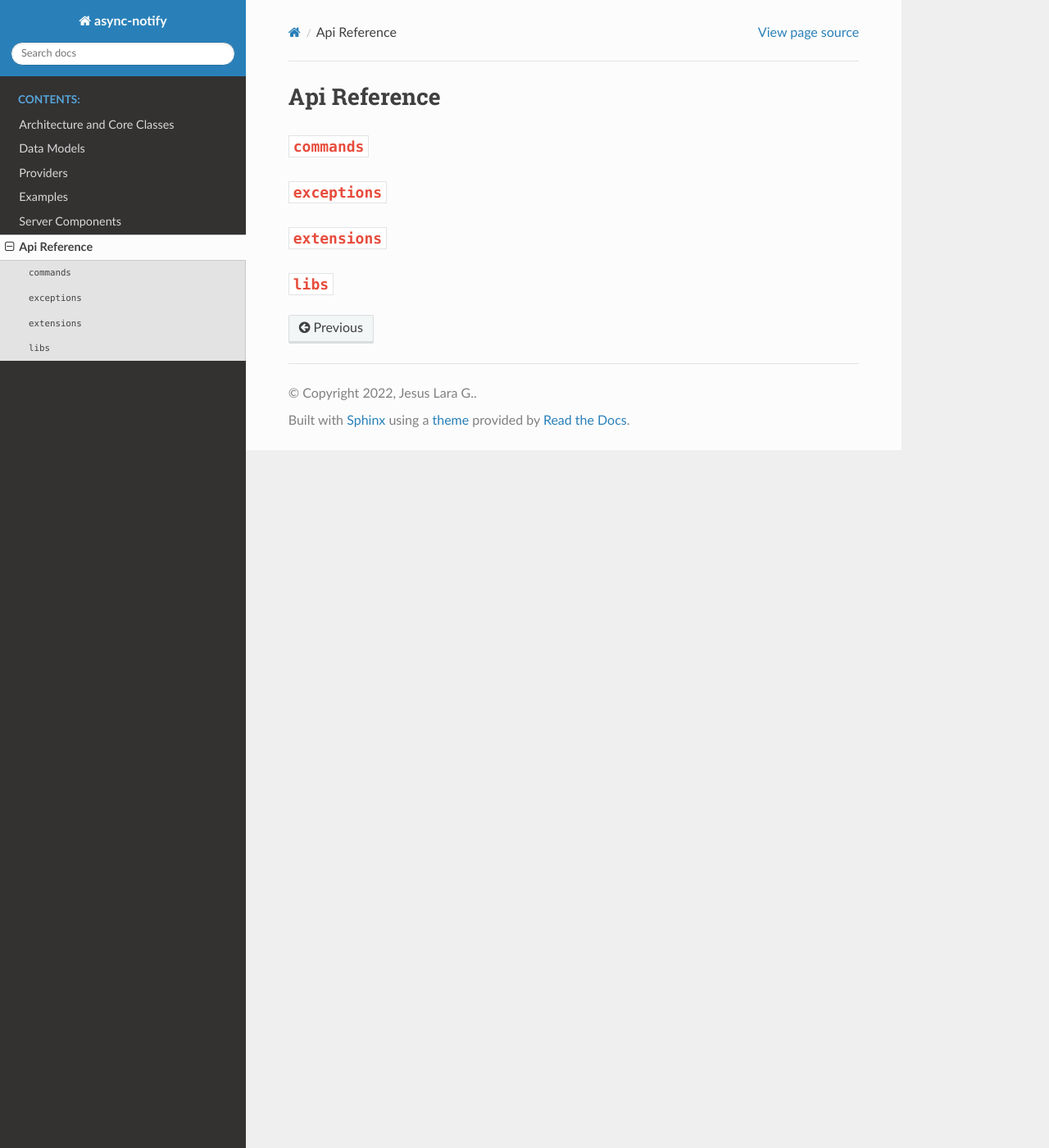
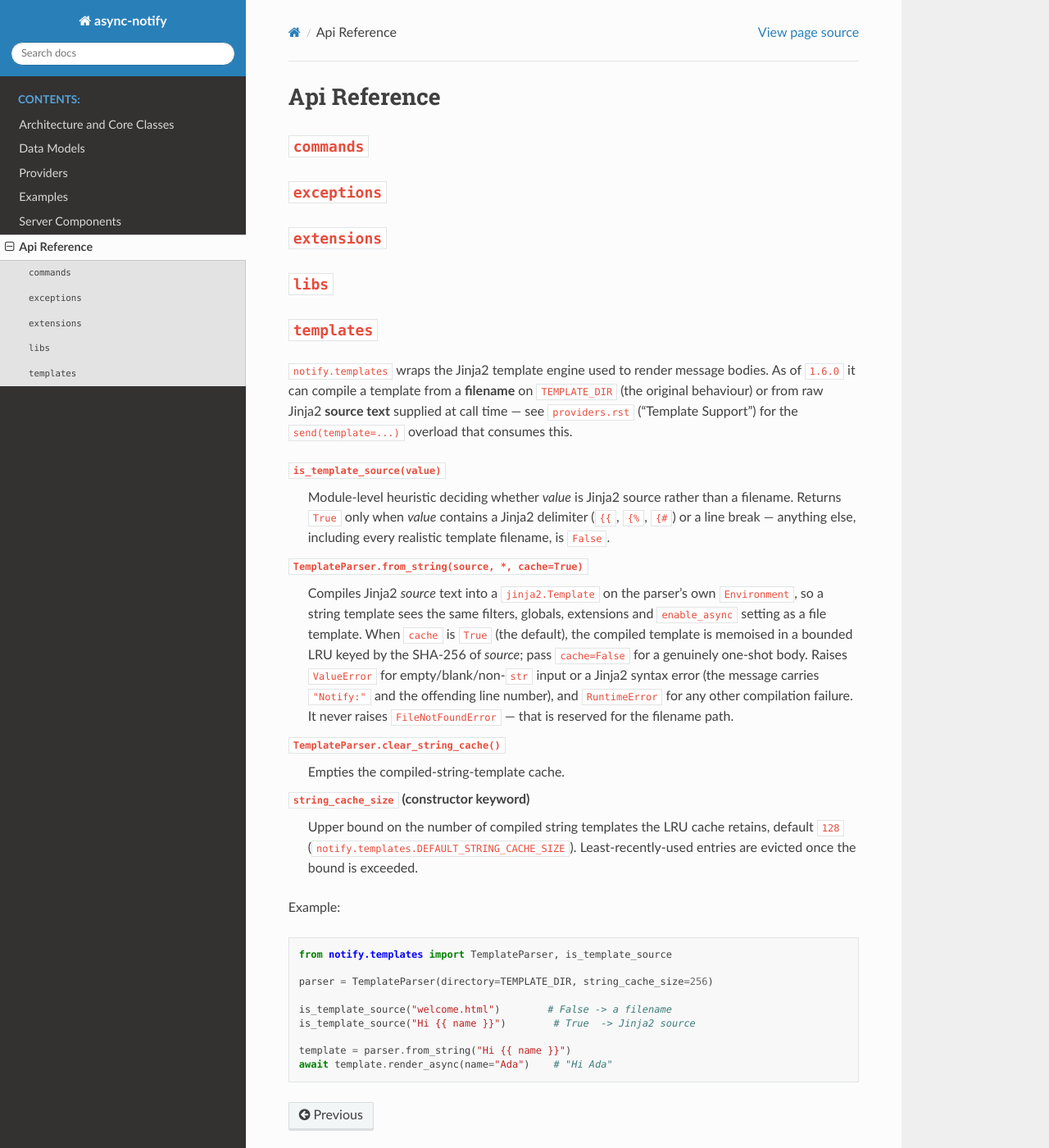
Before and after one commit to phenobarbital/async-notify, a Sphinx documentation site: the page built from docs/api.rst, in a window 1280 px wide and 1400 px high. Shown: the whole window at 82% size. Built offline with Sphinx 7.4.7 and the Read the Docs theme 3.1.0, drawn with Linux system fonts in a browser that asks for light colours; pages that are not in the unit, such as notebooks, are missing from menus.

Commit message:
feat(jinja-string-notify): TASK-018 — document inline template source and bump version to 1.6.0

```diff
--- a/docs/api.rst
+++ b/docs/api.rst
@@ -19,3 +19,51 @@ Api Reference
 
 ``libs``
 --------------
+
+
+``templates``
+--------------
+
+``notify.templates`` wraps the Jinja2 template engine used to render message
+bodies. As of ``1.6.0`` it can compile a template from a **filename** on
+``TEMPLATE_DIR`` (the original behaviour) or from raw Jinja2 **source text**
+supplied at call time — see ``providers.rst`` ("Template Support") for the
+``send(template=...)`` overload that consumes this.
+
+``is_template_source(value)``
+    Module-level heuristic deciding whether *value* is Jinja2 source rather
+    than a filename. Returns ``True`` only when *value* contains a Jinja2
+    delimiter (``{{``, ``{%``, ``{#``) or a line break — anything else,
+    including every realistic template filename, is ``False``.
+
+``TemplateParser.from_string(source, *, cache=True)``
+    Compiles Jinja2 *source* text into a ``jinja2.Template`` on the parser's
+    own ``Environment``, so a string template sees the same filters, globals,
+    extensions and ``enable_async`` setting as a file template. When
+    ``cache`` is ``True`` (the default), the compiled template is memoised in
+    a bounded LRU keyed by the SHA-256 of *source*; pass ``cache=False`` for
+    a genuinely one-shot body. Raises ``ValueError`` for empty/blank/non-``str``
+    input or a Jinja2 syntax error (the message carries ``"Notify:"`` and the
+    offending line number), and ``RuntimeError`` for any other compilation
+    failure. It never raises ``FileNotFoundError`` — that is reserved for the
+    filename path.
+
+``TemplateParser.clear_string_cache()``
+    Empties the compiled-string-template cache.
+
+``string_cache_size`` (constructor keyword)
+    Upper bound on the number of compiled string templates the LRU cache
+    retains, default ``128`` (``notify.templates.DEFAULT_STRING_CACHE_SIZE``).
+    Least-recently-used entries are evicted once the bound is exceeded.
+
+Example::
+
+    from notify.templates import TemplateParser, is_template_source
+
+    parser = TemplateParser(directory=TEMPLATE_DIR, string_cache_size=256)
+
+    is_template_source("welcome.html")        # False -> a filename
+    is_template_source("Hi {{ name }}")        # True  -> Jinja2 source
+
+    template = parser.from_string("Hi {{ name }}")
+    await template.render_async(name="Ada")    # "Hi Ada"
--- a/notify/version.py
+++ b/notify/version.py
@@ -5,7 +5,7 @@ __description__ = (
     "Library for send notifications. "
     "simple but powerful asyncio-based library for sending messages and notifications."
 )
-__version__ = "1.5.7"
+__version__ = "1.6.0"
 __url__ = "https://github.com/phenobarbital/async-notify"
 __copyright__ = "Copyright (c) 2020-2024 Jesus Lara"
 __author__ = "Jesus Lara"
```
Also changed, not shown: README.md (+34 -0 lines), docs/providers.rst (+69 -0 lines).
